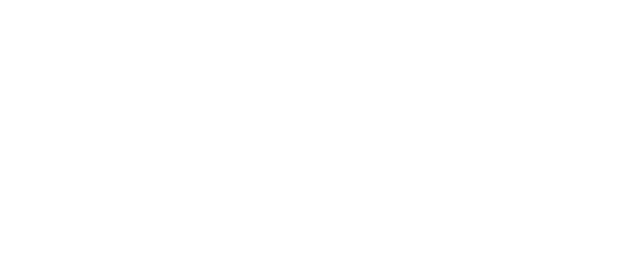
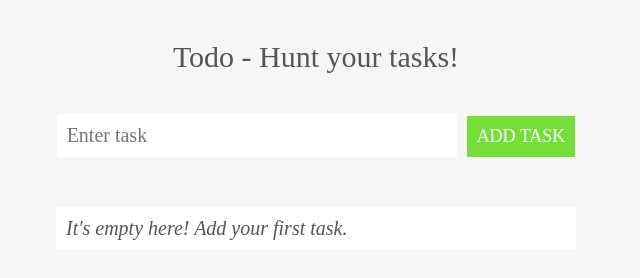
Before and after one commit to rakeshVerse/todoMVC, a website built with Vite: page index.html in a window 1280 px wide. Shown: the whole page, without its empty margins (324-964 px from the left). Built offline with nearby package versions, Linux system fonts and the light colour scheme.

Commit message:
Render initial view

```diff
--- a/index.html
+++ b/index.html
@@ -4,9 +4,26 @@
     <meta charset="UTF-8" />
     <meta name="viewport" content="width=device-width, initial-scale=1.0" />
     <title>Todo MVC</title>
+    <link rel="stylesheet" href="style.css" />
   </head>
   <body>
-    <div id="app"></div>
-    <script type="module" src="/main.js"></script>
+    <div id="root">
+      <!-- <h1>Todo - Hunt your tasks!</h1>
+
+      <form action="">
+        <input type="text" placeholder="Enter task" />
+        <button type="submit" class="btn">Add Task</button>
+      </form>
+
+      <ul>
+        <p>It's empty here! Add your first task.</p>
+        <li>
+          <input type="checkbox" name="check-done" id="check-done" />
+          <span contenteditable="true">Hi hello how are you</span>
+          <a href="#">Delete</a>
+        </li>
+      </ul> -->
+    </div>
+    <script type="module" src="js/app.js"></script>
   </body>
 </html>
--- /dev/null
+++ b/js/app.js
@@ -0,0 +1,12 @@
+import Model from "./model.js";
+import View from "./view.js";
+
+class Controller {
+  constructor(model, view) {
+    this.model = model;
+    this.view = view;
+  }
+}
+
+const app = new Controller(new Model(), new View());
+console.log(app);
--- /dev/null
+++ b/js/model.js
@@ -0,0 +1,3 @@
+export default class Model {
+  constructor() {}
+}
--- /dev/null
+++ b/js/view.js
@@ -0,0 +1,38 @@
+export default class View {
+  constructor() {
+    this.initialView();
+  }
+
+  createElement(tag, className) {
+    const ele = document.createElement(tag);
+    if (className) ele.classList.add(className);
+    return ele;
+  }
+
+  getElement(selector) {
+    return document.querySelector(selector);
+  }
+
+  initialView() {
+    this.root = this.getElement("#root");
+    this.heading = this.createElement("h1");
+    this.heading.textContent = "Todo - Hunt your tasks!";
+
+    this.form = this.createElement("form");
+    this.taskInput = this.createElement("input");
+    this.taskInput.type = "text";
+    this.taskInput.placeholder = "Enter task";
+    this.taskInput.name = "todo";
+    this.addTaskBtn = this.createElement("button");
+    this.addTaskBtn.textContent = "Add Task";
+    this.addTaskBtn.classList.add("btn");
+    this.form.append(this.taskInput, this.addTaskBtn);
+
+    this.taskList = this.createElement("ul");
+    this.taskInfo = this.createElement("p");
+    this.taskInfo.textContent = "It's empty here! Add your first task.";
+    this.taskList.append(this.taskInfo);
+
+    this.root.append(this.heading, this.form, this.taskList);
+  }
+}
--- a/main.js
+++ /dev/null
@@ -1 +0,0 @@
-console.log('hi');
--- /dev/null
+++ b/style.css
@@ -0,0 +1,106 @@
+* {
+  padding: 0;
+  margin: 0;
+  box-sizing: border-box;
+}
+
+html {
+  font-size: 62.5%;
+}
+
+body {
+  font-family: "sans-serif";
+}
+
+#root {
+  margin: 0 auto;
+  width: 80rem;
+  background-color: rgb(247, 246, 246);
+  color: #555;
+  height: 100svh;
+  overflow: scroll;
+  text-align: center;
+}
+
+h1 {
+  margin-top: 4rem;
+  font-size: 3rem;
+  font-weight: 500;
+  margin-bottom: 4rem;
+}
+
+form {
+  margin-bottom: 5rem;
+}
+
+.btn {
+  font-family: "sans-serif";
+  border: 0;
+  outline: 0;
+  cursor: pointer;
+}
+
+form button {
+  padding: 1rem;
+  font-size: 1.8rem;
+  text-transform: uppercase;
+  background-color: #76de39;
+  color: #fff;
+}
+
+form button:hover {
+  background-color: #9ae96c;
+}
+
+form input {
+  font-family: "sans-serif";
+  font-size: 2rem;
+  padding: 1rem;
+  margin-right: 1rem;
+  outline: 0;
+  border: 0;
+  width: 40rem;
+  color: #666;
+}
+
+ul {
+  margin: 0 auto;
+  width: 52rem;
+  background-color: #fff;
+  text-align: left;
+  padding: 1rem;
+
+  display: flex;
+  flex-direction: column;
+  gap: 1rem;
+}
+
+ul > p {
+  font-size: 2rem;
+  font-style: italic;
+}
+
+ul > li {
+  list-style: none;
+  background-color: rgb(247, 246, 246);
+  padding: 1rem;
+  font-size: 1.7rem;
+  color: #444;
+
+  display: flex;
+  align-items: center;
+  gap: 1rem;
+}
+
+li span {
+  padding: 1rem;
+  flex-grow: 1;
+}
+
+li span:hover {
+  background-color: rgb(170, 244, 130);
+}
+
+li sapn:active {
+  background-color: rgb(170, 244, 130);
+}
```
